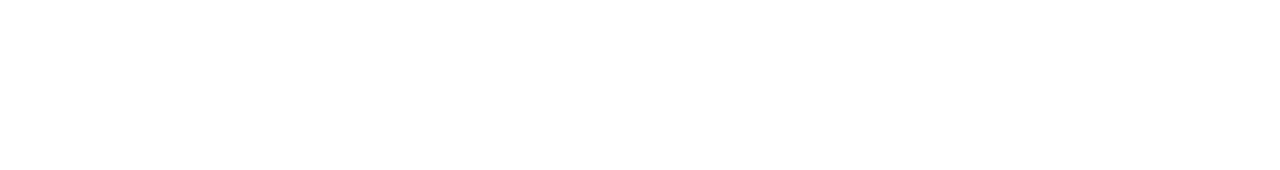
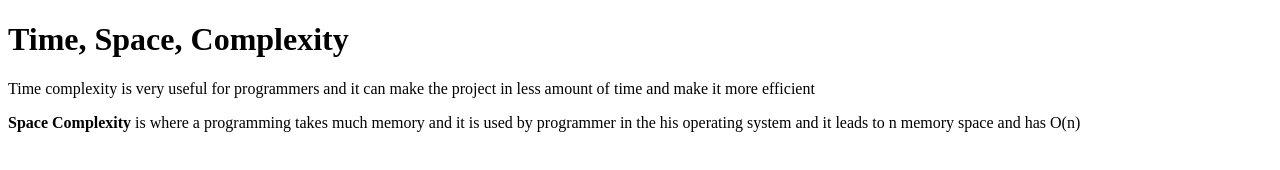
Before and after one commit to acciojob/time-and-space-complexity-AnushaDonthula, a website: page main.html in a window 1280 px wide. Drawn offline with Linux system fonts and the light colour scheme.

Commit message:
created a submission

```diff
--- a/main.html
+++ b/main.html
@@ -8,7 +8,10 @@
 
 <body>
 	<!-- the entire body must be written by student -->
-    <script type="text/javascript" src="./script.js">
+	<h1>Time, Space, Complexity</h1>
+	<p>Time complexity is very useful for programmers and it can make the project in less amount of time and make it more efficient</p>
+    <p><b>Space Complexity</b> is where a programming takes much memory and it is used by programmer in the his operating system and it leads to n memory space and has O(n)</p>
+	<script type="text/javascript" src="./script.js">
 </script>
 
 </body>
```
